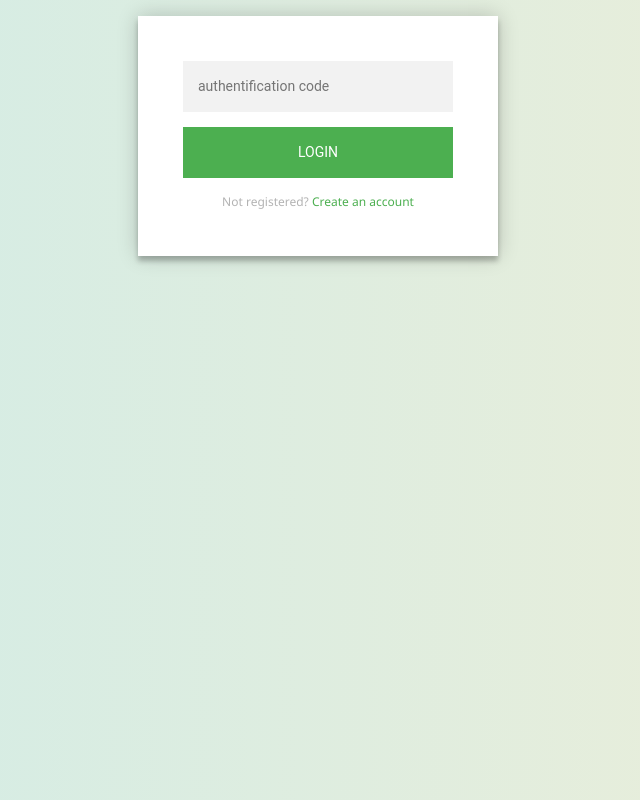
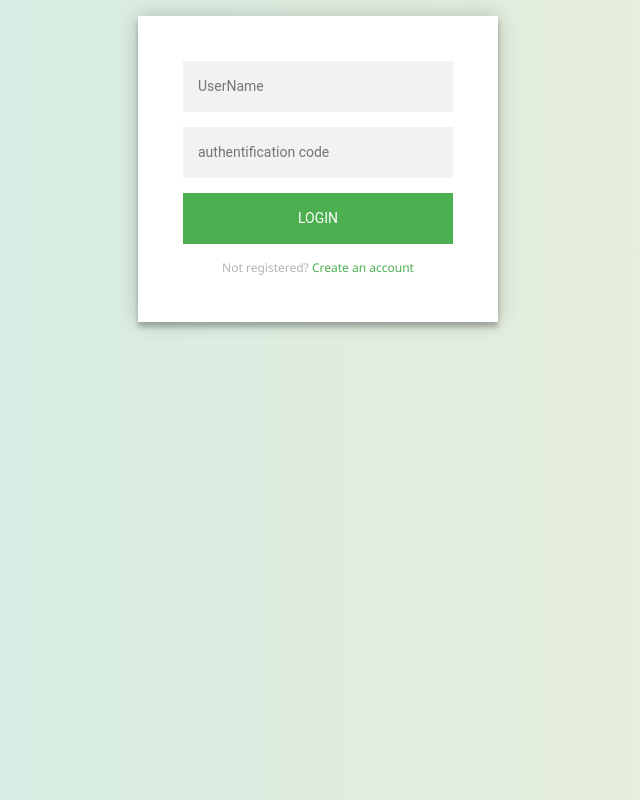
Before and after one commit to MDelmont/3waChallengeQuizzPoke, a React (Vite) app: page /login in a window 1280 px wide. Shown: the whole page, without its empty margins (322-962 px from the left). Built offline with nearby package versions, Linux system fonts and the light colour scheme.

Commit message:
make auth website

```diff
--- a/src/App.jsx
+++ b/src/App.jsx
@@ -1,5 +1,6 @@
 import { RouterProvider } from "react-router-dom";
 import { router } from "./router/router";
+
 export const App = () => {
   return (
     <div>
--- /dev/null
+++ b/src/features/auth/auth.js
@@ -0,0 +1,25 @@
+export const registerUser = (username) => {
+  const userList = JSON.parse(localStorage.getItem("listUser")) || [];
+  if (userList.includes(username)) {
+    return { token: null, isRegister: false };
+  }
+  userList.push(username);
+  localStorage.setItem("listUser", JSON.stringify(userList));
+  const authenticationCode = Math.random().toString(36).substring(7);
+  localStorage.setItem(username, authenticationCode);
+
+  return { token: authenticationCode, isRegister: true };
+};
+
+export const loginUser = (username, token) => {
+  const tokenFromStorage = localStorage.getItem(username);
+
+  if (tokenFromStorage === token) {
+    localStorage.setItem("currentUser", username);
+    return { isLogin: true };
+  } else {
+    return { isLogin: false };
+  }
+};
+
+export default { registerUser, loginUser };
--- a/src/pages/Login.jsx
+++ b/src/pages/Login.jsx
@@ -1,14 +1,32 @@
-import {  Link } from "react-router-dom";
+import { useState } from "react";
+import { Link, useNavigate } from "react-router-dom";
+import auth from "../features/auth/auth";
 export const LoginPage = () => {
+  const [loginError, setLoginError] = useState(false);
+  const navigate = useNavigate();
+
+  const handleLogin = (e) => {
+    e.preventDefault();
+    const username = e.target.elements.Username.value;
+    const token = e.target.elements.token.value;
+    const LoginDetail = auth.loginUser(username, token);
+    if (LoginDetail.isLogin) {
+      navigate("/");
+    } else {
+      setLoginError(true);
+    }
+  };
+
   return (
     <div className="login-page">
       <div className="form">
-
-        <form className="login-form">
-          <input type="text" placeholder="authentification code" />
+        <form className="login-form" onSubmit={handleLogin}>
+          {loginError && <span>Erreur username/mot de passe</span>}
+          <input type="text" placeholder="UserName" id="Username" />
+          <input type="text" placeholder="authentification code" id="token" />
           <button>login</button>
           <p className="message">
-            Not registered? <Link  to="/register">Create an account</Link>
+            Not registered? <Link to="/register">Create an account</Link>
           </p>
         </form>
       </div>
--- a/src/pages/register.jsx
+++ b/src/pages/register.jsx
@@ -1,11 +1,32 @@
-import { Link } from "react-router-dom";
+import { useState } from "react";
+import { Link, useNavigate } from "react-router-dom";
+import auth from "../features/auth/auth"
 export const RegisterPage = () => {
+  const [userNameExists, setUserNameExists] = useState(false);
+  const navigate = useNavigate();
+
+  const handleRegister = (e) => {
+    e.preventDefault();
+    const username = e.target.elements.Username.value;
+    const detailRegister = auth.registerUser(username)
+    if (detailRegister.isRegister){
+      alert(`Your authentication code: ${detailRegister.token}`);
+      return navigate("/login");
+    }else {
+      setUserNameExists(true);
+      return;
+    }
+  };
+
   return (
     <div className="register-page">
       <div className="form">
-        <form className="register-form">
-          <input type="text" placeholder="name" />
-          <button>create</button>
+        <form className="register-form" onSubmit={handleRegister}>
+          {userNameExists && (
+            <span className="error">Username already exists</span>
+          )}
+          <input type="text" placeholder="Username" id="Username" />
+          <button type="submit">create</button>
           <p className="message">
             Already registered? <Link to="/login">Sign In</Link>
           </p>
--- /dev/null
+++ b/src/router/AuthGuard.jsx
@@ -0,0 +1,14 @@
+import { useEffect } from "react";
+import { useNavigate } from "react-router-dom";
+export const AuthGuard = ({ children }) => {
+  const navigate = useNavigate();
+
+  useEffect(() => {
+    const currentUser = localStorage.getItem("currentUser");
+    if (!currentUser) {
+      navigate("/login");
+    }
+  }, [navigate]);
+
+  return <>{children}</>;
+};
--- a/src/router/router.jsx
+++ b/src/router/router.jsx
@@ -1,4 +1,9 @@
-import { createBrowserRouter, Link, Outlet } from "react-router-dom";
+import {
+  createBrowserRouter,
+  Link,
+  Outlet,
+  useNavigate,
+} from "react-router-dom";
 import { Home } from "../pages/Home";
 import { LearnPage } from "../pages/Learn";
 import { LoginPage } from "../pages/Login";
@@ -6,12 +11,18 @@ import { ErrorPage } from "../pages/Error";
 import { RegisterPage } from "../pages/register";
 import { QuizzPage } from "../pages/Quizzpage";
 import { LeaderBoard } from "../pages/LeaderBoard";
+import { AuthGuard } from "./AuthGuard";
 
 /**
  * creat template of page with nav and content
  * @returns Template of page
  */
 const Root = () => {
+  const navigate = useNavigate();
+  const handleClicLogOut = () => {
+    localStorage.removeItem("currentUser");
+    navigate("/login");
+  };
   return (
     <div>
       <header>
@@ -30,6 +41,7 @@ const Root = () => {
               <Link to="/LeaderBoard">LeaderBoard</Link>
             </li>
           </ul>
+          <button onClick={handleClicLogOut}>logout</button>
         </nav>
       </header>
       <main>
@@ -44,7 +56,11 @@ const Root = () => {
 export const router = createBrowserRouter([
   {
     path: "/",
-    element: <Root />,
+    element: (
+      <AuthGuard>
+        <Root />
+      </AuthGuard>
+    ),
     children: [
       {
         path: "",
--- a/src/store/userSlice.js
+++ b/src/store/userSlice.js
@@ -1,28 +1,40 @@
 import { createSlice } from "@reduxjs/toolkit";
 
-const counterSlice = createSlice({
-  name: "Users",
-  initialState: [
-    {
-      name: "Name",
-      token: "Token",
+
+const initialState = {
+  isLoggedIn: false,
+  userData: {},
+
+};
+
+
+const userSlice = createSlice({
+  name: "user",
+  initialState,
+  reducers: {
+
+    loginSuccess: (state, action) => {
+      state.isLoggedIn = true;
+      state.userData["authenticationCode"] = action.payload;
     },
-  ],
-  reducers: {
-    auth: {
-      reducer: (state, action) => {
-        state.value += action.payload;
-      },
-      prepare: (newValue) => ({ payload: newValue }),
+
+
+    register: (state, action) => {
+      state.userData["userName"] = action.payload;
     },
-    register: {
-      reducer: (state, action) => {
-        state.value -= action.payload;
-      },
-      prepare: (newValue) => ({ payload: newValue }),
+
+
+    logout: (state) => {
+      state.isLoggedIn = false;
+      state.userData = null;
     },
+
+
   },
 });
 
-export const { auth, register } = counterSlice.actions;
-export default counterSlice.reducer;
+
+export const { loginSuccess, logout } = userSlice.actions;
+
+
+export default userSlice.reducer;
```
